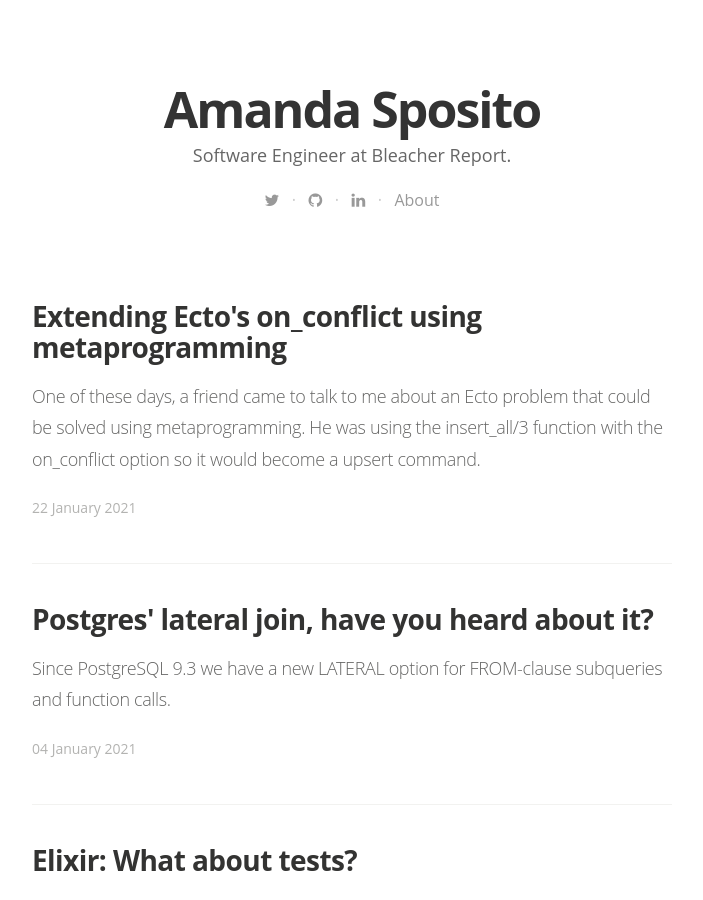
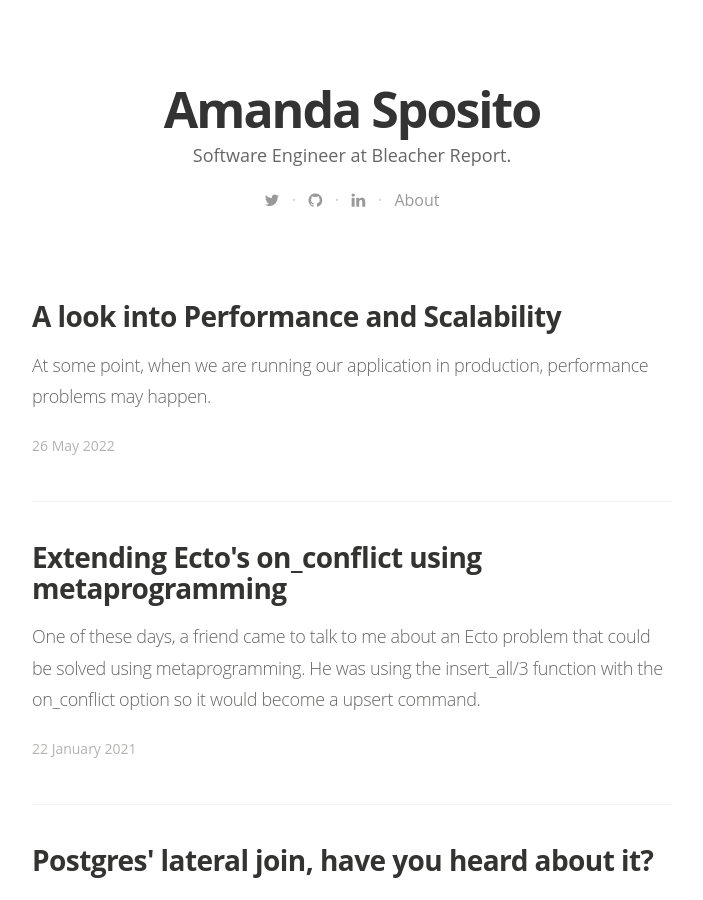
Before and after one commit to amandasposito/amandasposito.github.io, a Jekyll site: the page built from index.html, in a window 1280 px wide and 900 px high. Shown: the whole window, without its empty margins (288-991 px from the left). Built offline with Jekyll 4.4.1, drawn with Linux system fonts in a browser that asks for light colours; nearby versions of some CDN libraries; some web fonts are replaced; the list of posts is cut into pages by our own code.

Commit message:
Moving draft to published posts

```diff
--- a/_drafts/handling-overload.md
+++ b/_posts/2022-05-26-breaking-production.md
@@ -1,6 +1,6 @@
 ---
 layout: post
-title:  "Breaking Production - Handling overload in the real world"
+title:  "A look into Performance and Scalability"
 author: "Amanda Sposito"
 categories:
   - elixir
@@ -115,7 +115,7 @@ By knowing how your system works, you can start planning for how it will behave
 
 It's necessary to define what matters to you and what matters to your domain. Always keep an eye on the metrics that are important, to know how the changes we implement in the code affect the performance. Those metrics together and the ability to create alerts that matter based on those metrics, it's what allows us to react to a bad deployment, a feature that needs improvement, or system degradation.
 
-To handle overload we need to identify first where to apply backpressure. It's important to not overengineer the system that does not need load regulation. Use your system observability to decide where the optimizations should be.
+To handle overload we need to identify first where to apply backpressure. **It's important to not overengineer the system that does not need load regulation. Use your system observability to decide where the optimizations should be.**
 
 Ask yourself: how many simultaneous requests can go through the system before latency becomes too high or the app runs out of memory?
 
```
